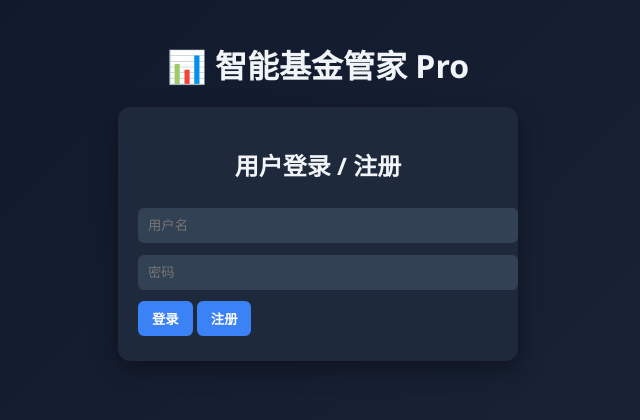
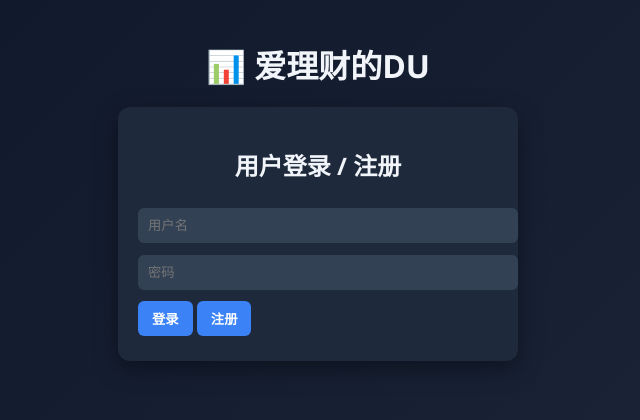
Before and after one commit to Winedudu/fund_manager, a Flask app: page / in a window 1280 px wide. Shown: the top 420 px of the page, without its empty margins (322-962 px from the left). Run offline with Flask 3, Linux system fonts and the light colour scheme.

Commit message:
Update index.html

```diff
--- a/templates/index.html
+++ b/templates/index.html
@@ -36,7 +36,7 @@ canvas{margin-top:8px;}
 </head>
 <body>
 
-<h1>📊 智能基金管家 Pro</h1>
+<h1>📊 爱理财的DU</h1>
 
 <!-- 登录注册 -->
 <div id="loginPanel" class="card">
```
